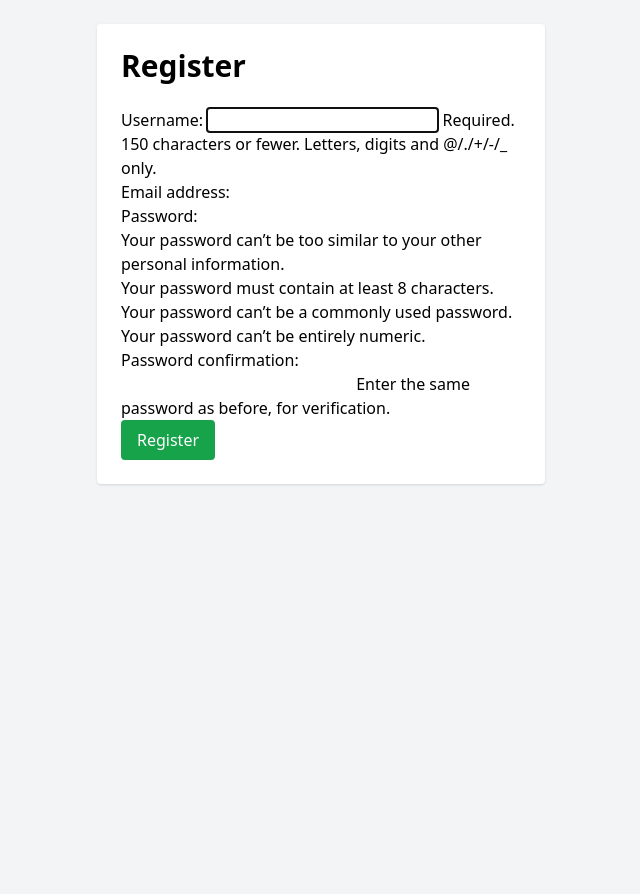
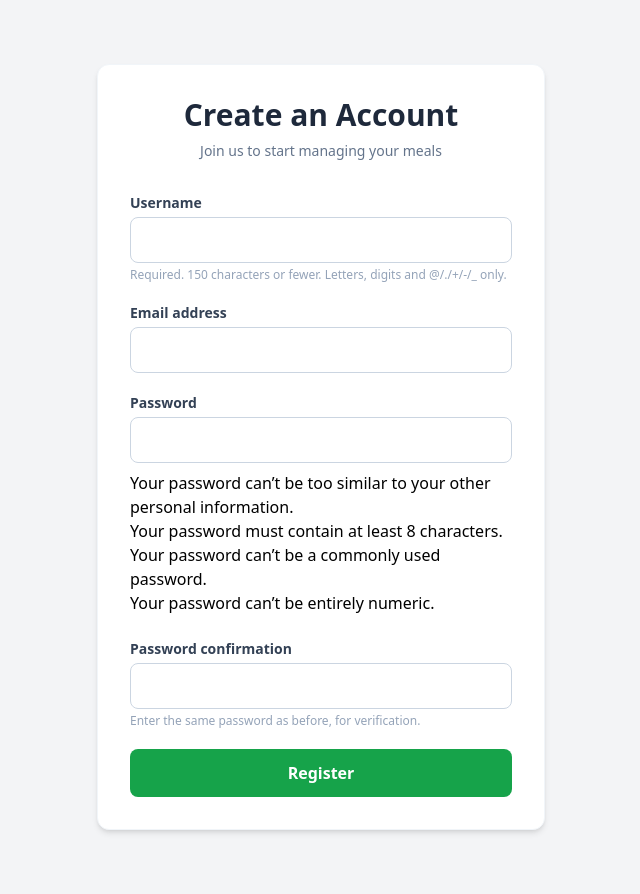
Before and after one commit to rojeshdahal/Calorie-Tracker, a Django app: page /accounts/register/ in a window 1280 px wide. Shown: the part 64-958 px from the top of the page, without its empty margins (319-959 px from the left). Before the commit the page ends 549 px from the top, so only its background shows below. Run offline with Django 5.2, Linux system fonts and the light colour scheme; some libraries are stand-ins or nearby versions.

Commit message:
register page ui update

```diff
--- a/accounts/templates/accounts/register.html
+++ b/accounts/templates/accounts/register.html
@@ -1,28 +1,49 @@
 {% extends 'meals/base.html' %}
 
 {% block content %}
+<div class="max-w-md mx-auto bg-white p-8 rounded-xl shadow-md border border-slate-100 my-10">
 
-<div class="max-w-md mx-auto bg-white p-6 rounded shadow">
+    <div class="text-center mb-8">
+        <h1 class="text-3xl font-extrabold text-slate-800">Create an Account</h1>
+        <p class="text-sm text-slate-500 mt-2">Join us to start managing your meals</p>
+    </div>
 
-    <h1 class="text-3xl font-bold mb-6">
-        Register
-    </h1>
-
-    <form method="POST">
-
+    <form method="POST" class="space-y-5">
         {% csrf_token %}
 
-        {{ form.as_p }}
+        {% if form.errors %}
+            <div class="bg-red-50 border border-red-200 text-red-700 p-3 rounded-lg text-sm">
+                Please fix the errors below.
+            </div>
+        {% endif %}
+
+        {% for field in form %}
+            <div class="flex flex-col space-y-1">
+                <label for="{{ field.id_for_label }}" class="text-sm font-semibold text-slate-700">
+                    {{ field.label }}
+                </label>
+
+                <!-- standard Django input rendering -->
+                <div class="django-input-wrapper [&_input]:w-full [&_input]:px-4 [&_input]:py-2.5 [&_input]:rounded-lg [&_input]:border [&_input]:border-slate-300 [&_input]:outline-none [&_input]:focus:border-green-600">
+                    {{ field }}
+                </div>
+
+                {% if field.help_text %}
+                    <p class="text-xs text-slate-400 mt-1">{{ field.help_text|safe }}</p>
+                {% endif %}
+
+                {% for error in field.errors %}
+                    <p class="text-xs font-medium text-red-600 mt-1">{{ error }}</p>
+                {% endfor %}
+            </div>
+        {% endfor %}
 
         <button
             type="submit"
-            class="bg-green-600 text-white px-4 py-2 rounded"
+            class="w-full bg-green-600 hover:bg-green-700 text-white font-semibold py-3 px-4 rounded-lg transition duration-150 mt-2"
         >
             Register
         </button>
-
     </form>
-
 </div>
-
 {% endblock %}
```
Also changed, not shown: accounts/urls.py (+3 -17 lines), config/urls.py (+3 -8 lines), db.sqlite3.
